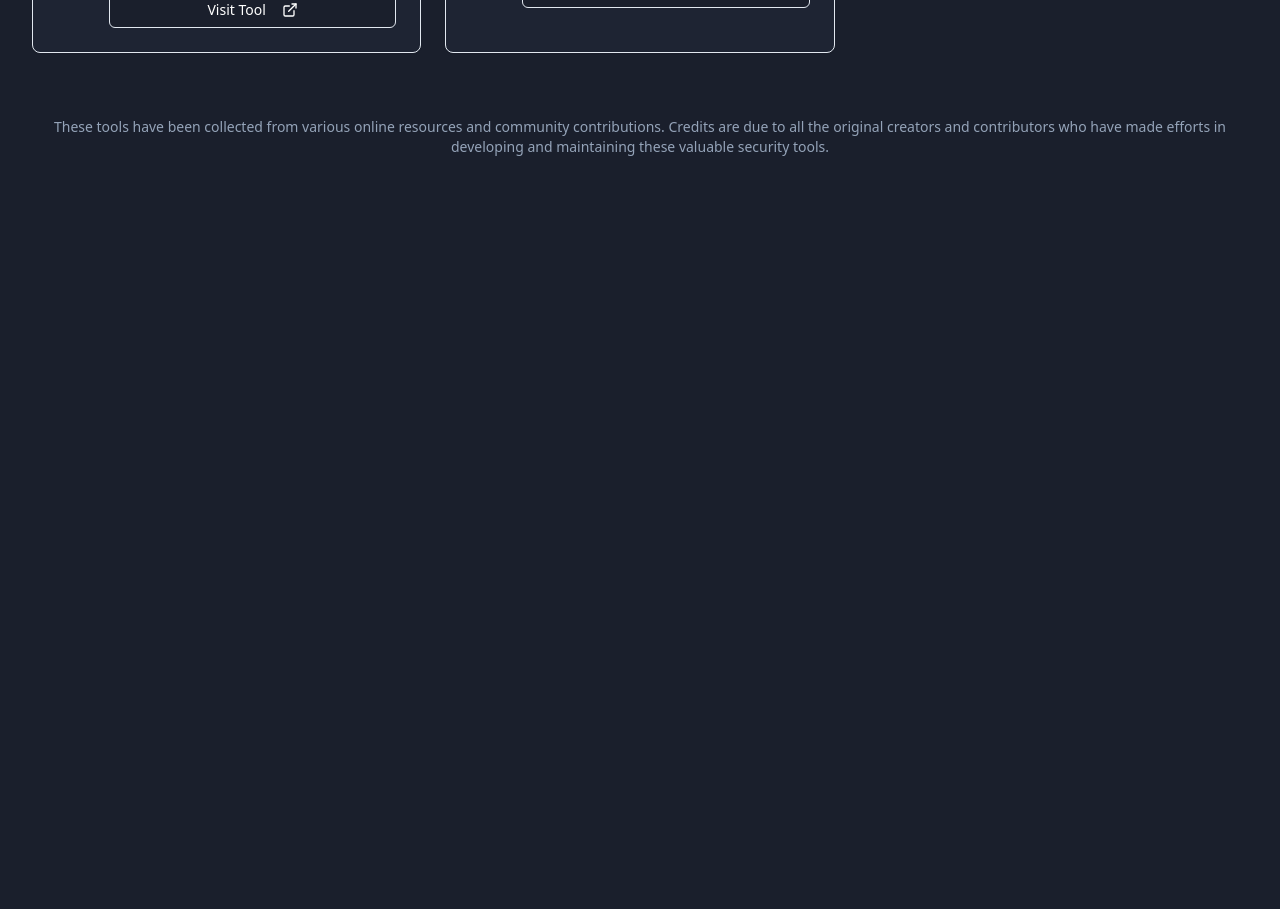
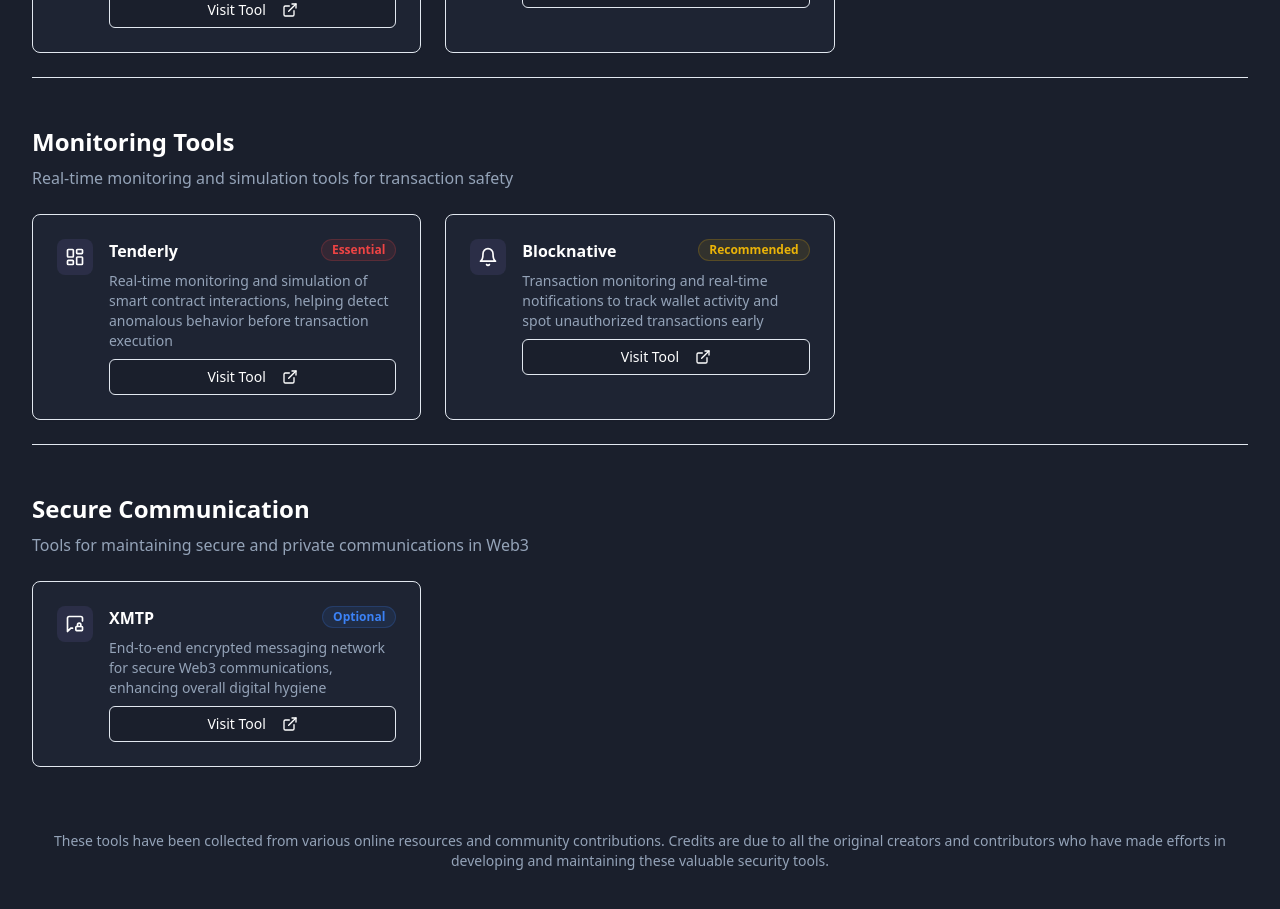
Before and after one commit to Raiders0786/digibastion, a React (Vite) app: page /tools in a window 1280 px wide. Shown: the part 1860-2769 px from the top of the page. Before the commit the page ends 2065 px from the top, so only its background shows below. Built offline with nearby package versions, Linux system fonts and the light colour scheme.

Commit message:
Add monitoring and communication tools
Added Tenderly, Blocknative, and XMTP to the tools list.  Includes descriptions and suggested icons.

```diff
--- a/src/pages/Tools.tsx
+++ b/src/pages/Tools.tsx
@@ -1,4 +1,3 @@
-
 import { Navbar } from '../components/Navbar';
 import {
   Search,
@@ -11,7 +10,10 @@ import {
   Shield,
   Database,
   AlertTriangle,
-  ExternalLink
+  ExternalLink,
+  Bell,
+  MessageSquareLock,
+  LayoutDashboard
 } from 'lucide-react';
 import { Card } from '@/components/ui/card';
 import { Badge } from '@/components/ui/badge';
@@ -120,6 +122,39 @@ const Tools = () => {
           importance: "Recommended"
         }
       ]
+    },
+    {
+      title: "Monitoring Tools",
+      description: "Real-time monitoring and simulation tools for transaction safety",
+      tools: [
+        {
+          name: "Tenderly",
+          description: "Real-time monitoring and simulation of smart contract interactions, helping detect anomalous behavior before transaction execution",
+          link: "https://tenderly.co",
+          icon: <LayoutDashboard className="w-5 h-5" />,
+          importance: "Essential"
+        },
+        {
+          name: "Blocknative",
+          description: "Transaction monitoring and real-time notifications to track wallet activity and spot unauthorized transactions early",
+          link: "https://blocknative.com",
+          icon: <Bell className="w-5 h-5" />,
+          importance: "Recommended"
+        }
+      ]
+    },
+    {
+      title: "Secure Communication",
+      description: "Tools for maintaining secure and private communications in Web3",
+      tools: [
+        {
+          name: "XMTP",
+          description: "End-to-end encrypted messaging network for secure Web3 communications, enhancing overall digital hygiene",
+          link: "https://xmtp.org",
+          icon: <MessageSquareLock className="w-5 h-5" />,
+          importance: "Optional"
+        }
+      ]
     }
   ];
 
```
